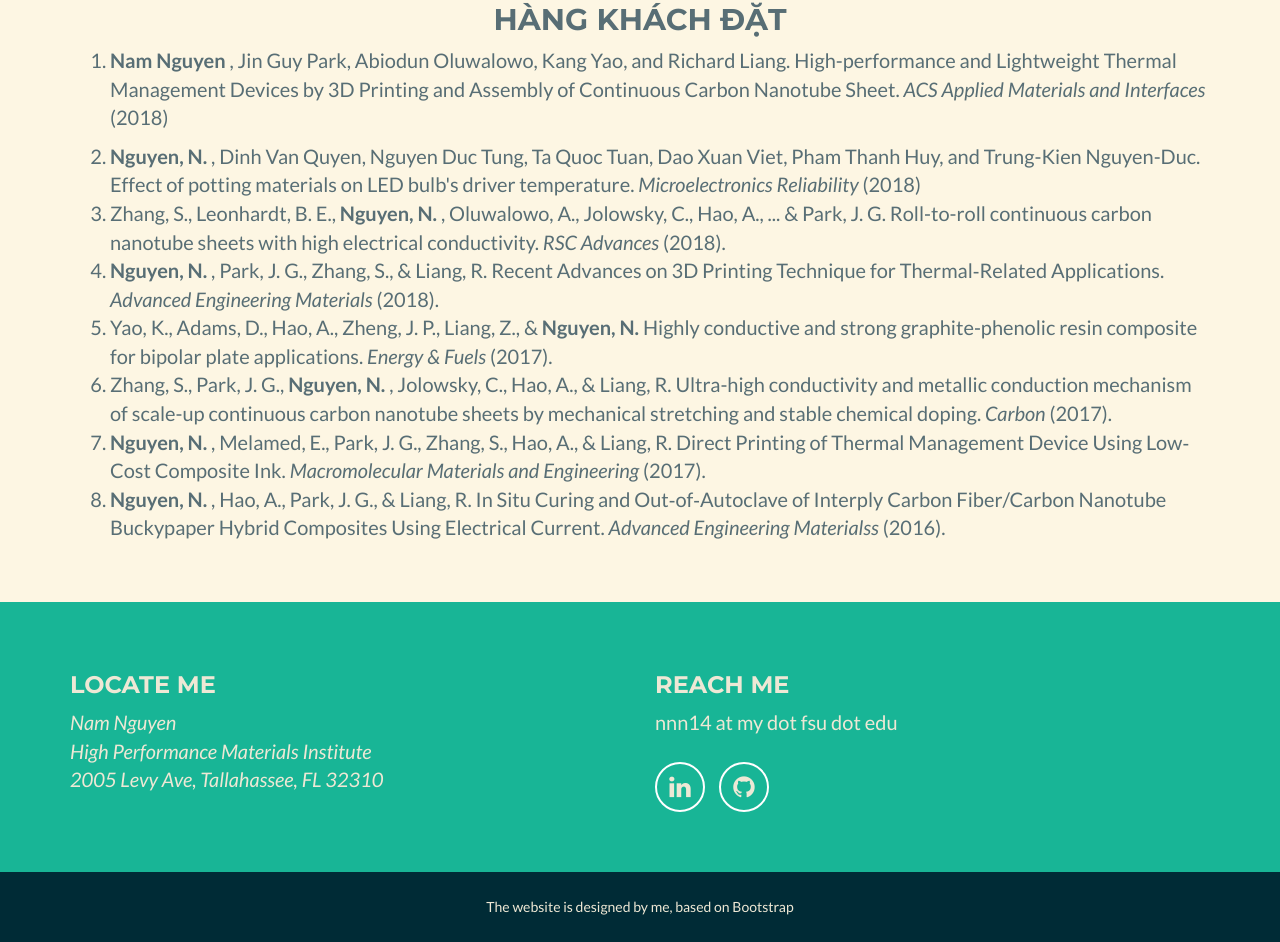
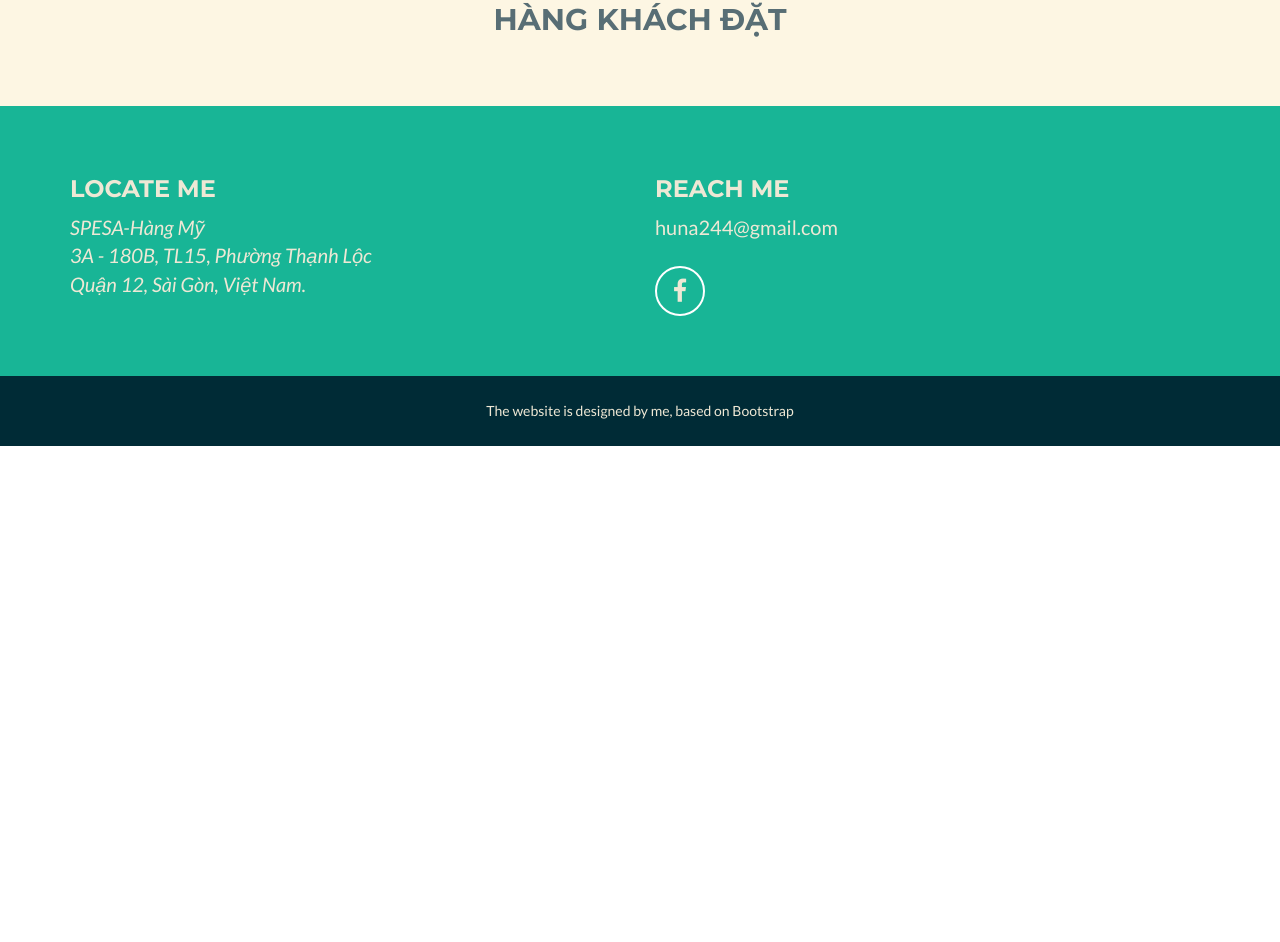
Before and after one commit to namcao123/namcao123.github.io, a website: page index.html in a window 1280 px wide. Shown: the part 805-1747 px from the top of the page. After the commit the page ends 1251 px from the top, so only its background shows below. Drawn offline with nearby package versions, Linux system fonts and the light colour scheme.

Commit message:
Update index.html

```diff
--- a/index.html
+++ b/index.html
@@ -129,45 +129,6 @@
       <div class="row">
         <div class="col-sm-12">
           <ol>
-            <li>
-
-              <p>
-            <b> Nam Nguyen </b> , Jin Guy Park, Abiodun Oluwalowo, Kang Yao, and Richard Liang. High-performance and Lightweight Thermal Management Devices by 3D Printing and Assembly of Continuous Carbon Nanotube Sheet. <i>
-ACS Applied Materials and Interfaces </i>(2018)
-              </p>
-            </li>
-
-            <li>
-             <b> Nguyen, N. </b> , Dinh Van Quyen, Nguyen Duc Tung, Ta Quoc Tuan, Dao Xuan Viet, Pham Thanh Huy, and
-Trung-Kien Nguyen-Duc. Effect of potting materials on LED bulb's driver temperature.<i> Microelectronics
-Reliability </i>(2018)
-            </li>
-
-            <li>
-            Zhang, S., Leonhardt, B. E., <b> Nguyen, N. </b>, Oluwalowo, A., Jolowsky, C., Hao, A., ... & Park, J. G. Roll-to-roll continuous carbon nanotube sheets with high electrical conductivity. <i>RSC Advances</i> (2018).
-            </li>
-
-            <li>
-            <b> Nguyen, N. </b>, Park, J. G., Zhang, S., & Liang, R.  Recent Advances on 3D Printing Technique for Thermal‐Related Applications.  <i>Advanced Engineering Materials</i> (2018).
-            </li>
-
-            <li>
-              Yao, K., Adams, D., Hao, A., Zheng, J. P., Liang, Z., & <b> Nguyen, N. </b>  Highly conductive and strong graphite-phenolic resin composite for bipolar plate applications. <i>Energy & Fuels</i> (2017).
-            </li>
-
-            <li>
-            Zhang, S., Park, J. G., <b> Nguyen, N. </b>, Jolowsky, C., Hao, A., & Liang, R.  Ultra-high conductivity and metallic conduction mechanism of scale-up continuous carbon nanotube sheets by mechanical stretching and stable chemical doping. <i>Carbon</i> (2017).
-            </li>
-
-            <li>
-            <b> Nguyen, N. </b>, Melamed, E., Park, J. G., Zhang, S., Hao, A., & Liang, R.  Direct Printing of Thermal Management Device Using Low‐Cost Composite Ink. <i>Macromolecular Materials and Engineering </i> (2017).
-            </li>
-
-            <li>
-
-             <b> Nguyen, N. </b>, Hao, A., Park, J. G., & Liang, R.  In Situ Curing and Out‐of‐Autoclave of Interply Carbon Fiber/Carbon Nanotube Buckypaper Hybrid Composites Using Electrical Current.  <i>Advanced Engineering Materialss</i> (2016).
-            </li>
-
 
           </ol>
         </div>
@@ -182,37 +143,26 @@ Reliability </i>(2018)
         <div class="col-sm-6">
           <h3>Locate me</h3>
           <p style="font-style: italic;">
-            Nam Nguyen<br>
-            High Performance Materials Institute<br>
-            2005 Levy Ave, Tallahassee, FL 32310
+            SPESA-Hàng Mỹ<br>
+            3A - 180B, TL15, Phường Thạnh Lộc <br>
+            Quận 12, Sài Gòn, Việt Nam.
             <!-- Phone: (858) 952 3593<br> -->
           </p>
         </div>
         <div class="col-sm-6">
           <h3>Reach me </h3>
           <p>
-            nnn14 at my dot fsu dot edu
+            huna244@gmail.com
             <ul class="list-inline">
-              <!--
+
               <li>
-                <a href="https://www.facebook.com/cay.kot.12" target="_blank"
+                <a href="https://www.facebook.com/spesa.usa/" target="_blank"
                    class="btn-social btn-outline">
                   <i class="fa fa-fw fa-facebook"></i>
-              -->
                 </a>
               </li>
-              <li>
-                <a href="https://www.linkedin.com/in/nam-nguyen-5b9b4467/" target="_blank"
-                   class="btn-social btn-outline">
-                  <i class="fa fa-fw fa-linkedin"></i>
-                </a>
-              </li>
-              <li>
-                <a href="https://github.com/namcao123" target="_blank"
-                   class="btn-social btn-outline">
-                  <i class="fa fa-fw fa-github"></i>
-                </a>
-              </li>
+
+
             </ul>
           </p>
         </div>
```
